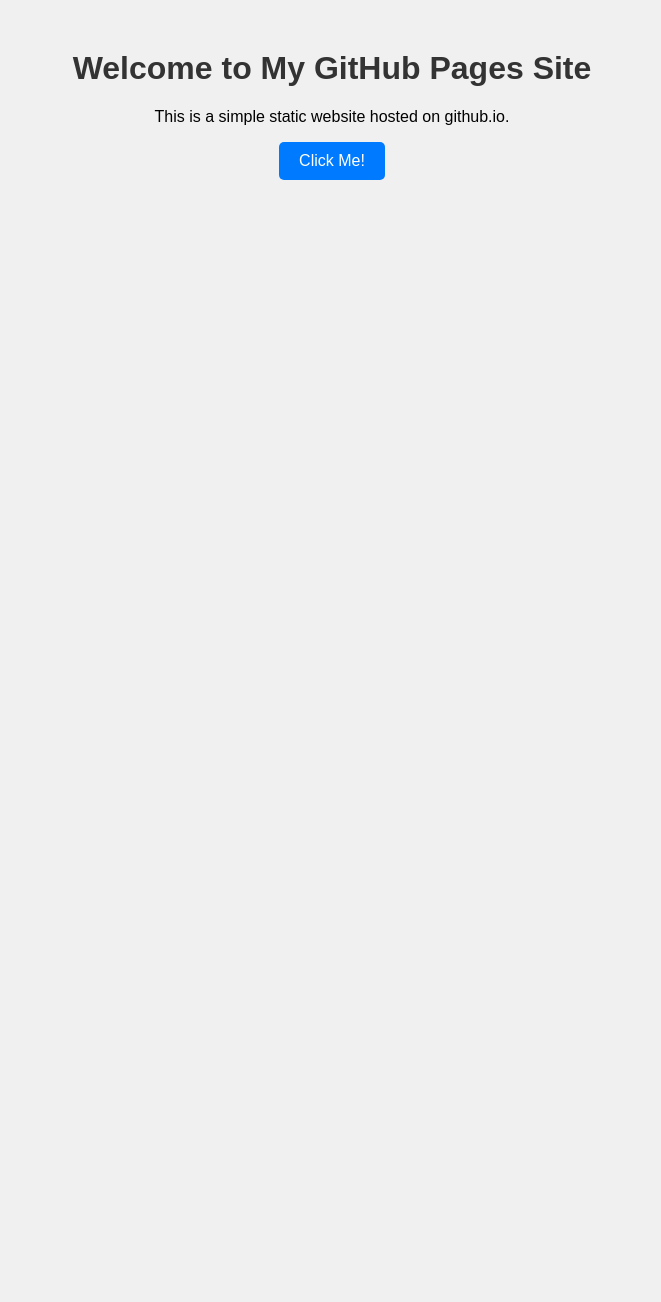
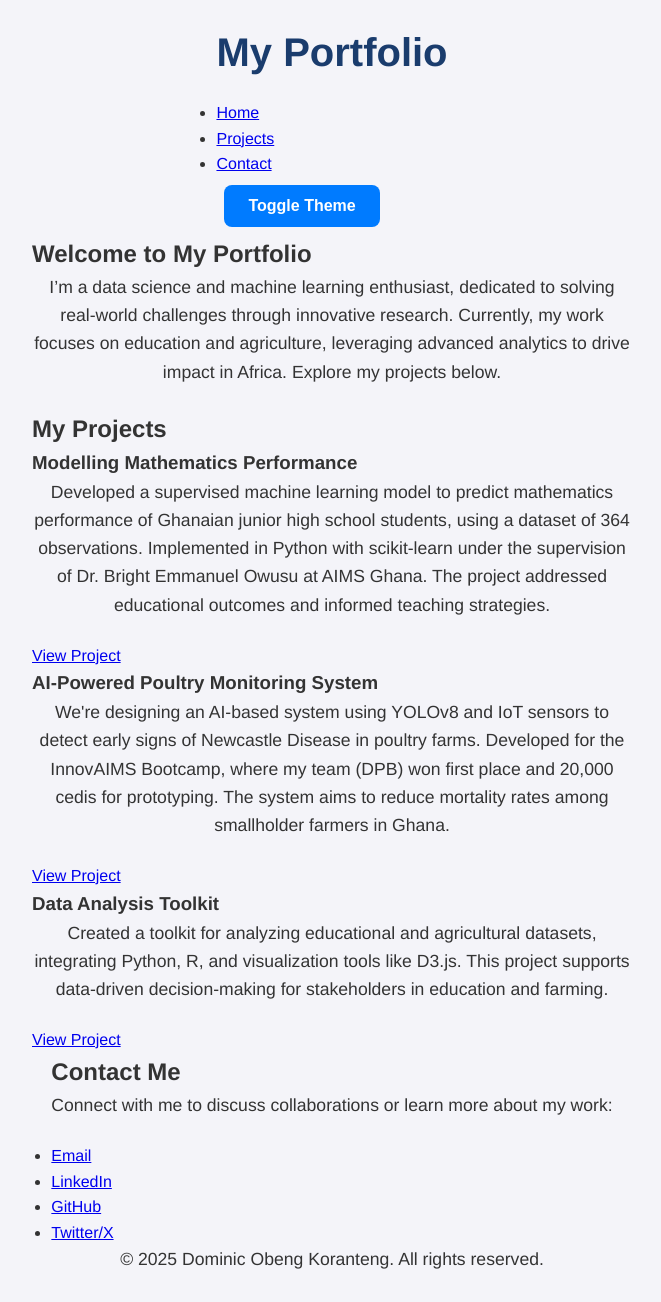
Before and after one commit to ODK-TECH/dominicobengkoranteng.github.io, a plain HTML site: page index.html in a window 1280 px wide. Shown: the whole page, without its empty margins (308-969 px from the left). Before the commit the page ends 800 px from the top, so only its background shows below. Drawn offline with Linux system fonts and the light colour scheme.

Commit message:
Update index.html

```diff
--- a/index.html
+++ b/index.html
@@ -3,46 +3,63 @@
 <head>
     <meta charset="UTF-8">
     <meta name="viewport" content="width=device-width, initial-scale=1.0">
-    <title>Welcome to My GitHub Pages Site</title>
-    <style>
-        body {
-            font-family: Arial, sans-serif;
-            text-align: center;
-            margin: 50px;
-            background-color: #f0f0f0;
-        }
-        h1 {
-            color: #333;
-        }
-        button {
-            padding: 10px 20px;
-            font-size: 16px;
-            cursor: pointer;
-            background-color: #007bff;
-            color: white;
-            border: none;
-            border-radius: 5px;
-        }
-        button:hover {
-            background-color: #0056b3;
-        }
-        #message {
-            margin-top: 20px;
-            font-size: 18px;
-            color: #444;
-        }
-    </style>
+    <title>My Portfolio</title>
+    <link rel="stylesheet" href="styles.css">
 </head>
 <body>
-    <h1>Welcome to My GitHub Pages Site</h1>
-    <p>This is a simple static website hosted on github.io.</p>
-    <button onclick="displayMessage()">Click Me!</button>
-    <div id="message"></div>
+    <header>
+        <h1>My Portfolio</h1>
+        <nav>
+            <ul>
+                <li><a href="#home">Home</a></li>
+                <li><a href="#projects">Projects</a></li>
+                <li><a href="#contact">Contact</a></li>
+            </ul>
+        </nav>
+        <button onclick="toggleTheme()">Toggle Theme</button>
+    </header>
 
-    <script>
-        function displayMessage() {
-            document.getElementById('message').innerText = 'Hello, GitHub Pages!';
-        }
-    </script>
+    <section id="home">
+        <h2>Welcome to My Portfolio</h2>
+        <p>I’m a data science and machine learning enthusiast, dedicated to solving real-world challenges through innovative research. Currently, my work focuses on education and agriculture, leveraging advanced analytics to drive impact in Africa. Explore my projects below.</p>
+    </section>
+
+    <section id="projects">
+        <h2>My Projects</h2>
+        <div class="project-grid">
+            <div class="project-card">
+                <h3>Modelling Mathematics Performance</h3>
+                <p>Developed a supervised machine learning model to predict mathematics performance of Ghanaian junior high school students, using a dataset of 364 observations. Implemented in Python with scikit-learn under the supervision of Dr. Bright Emmanuel Owusu at AIMS Ghana. The project addressed educational outcomes and informed teaching strategies.</p>
+                <a href="https://github.com/username/thesis" target="_blank">View Project</a>
+            </div>
+            <div class="project-card">
+                <h3>AI-Powered Poultry Monitoring System</h3>
+                <p> We're designing an AI-based system using YOLOv8 and IoT sensors to detect early signs of Newcastle Disease in poultry farms. Developed for the InnovAIMS Bootcamp, where my team (DPB) won first place and 20,000 cedis for prototyping. The system aims to reduce mortality rates among smallholder farmers in Ghana.</p>
+                <a href="https://github.com/username/poultry-monitoring" target="_blank">View Project</a>
+            </div>
+            <div class="project-card">
+                <h3>Data Analysis Toolkit</h3>
+                <p>Created a toolkit for analyzing educational and agricultural datasets, integrating Python, R, and visualization tools like D3.js. This project supports data-driven decision-making for stakeholders in education and farming.</p>
+                <a href="https://github.com/username/data-toolkit" target="_blank">View Project</a>
+            </div>
+        </div>
+    </section>
+
+    <section id="contact">
+        <h2>Contact Me</h2>
+        <p>Connect with me to discuss collaborations or learn more about my work:</p>
+        <ul class="social-links">
+            <li><a href="mailto:nanaobeng087@gmail.com @example.com">Email</a></li>
+            <li><a href="https://linkedin.com/in/your-profile" target="_blank">LinkedIn</a></li>
+            <li><a href="https://github.com/username" target="_blank">GitHub</a></li>
+            <li><a href="https://x.com/your-profile" target="_blank">Twitter/X</a></li>
+        </ul>
+    </section>
+
+    <footer>
+        <p>© 2025 Dominic Obeng Koranteng. All rights reserved.</p>
+    </footer>
+
+    <script src="script.js"></script>
 </body>
 </html>
```
